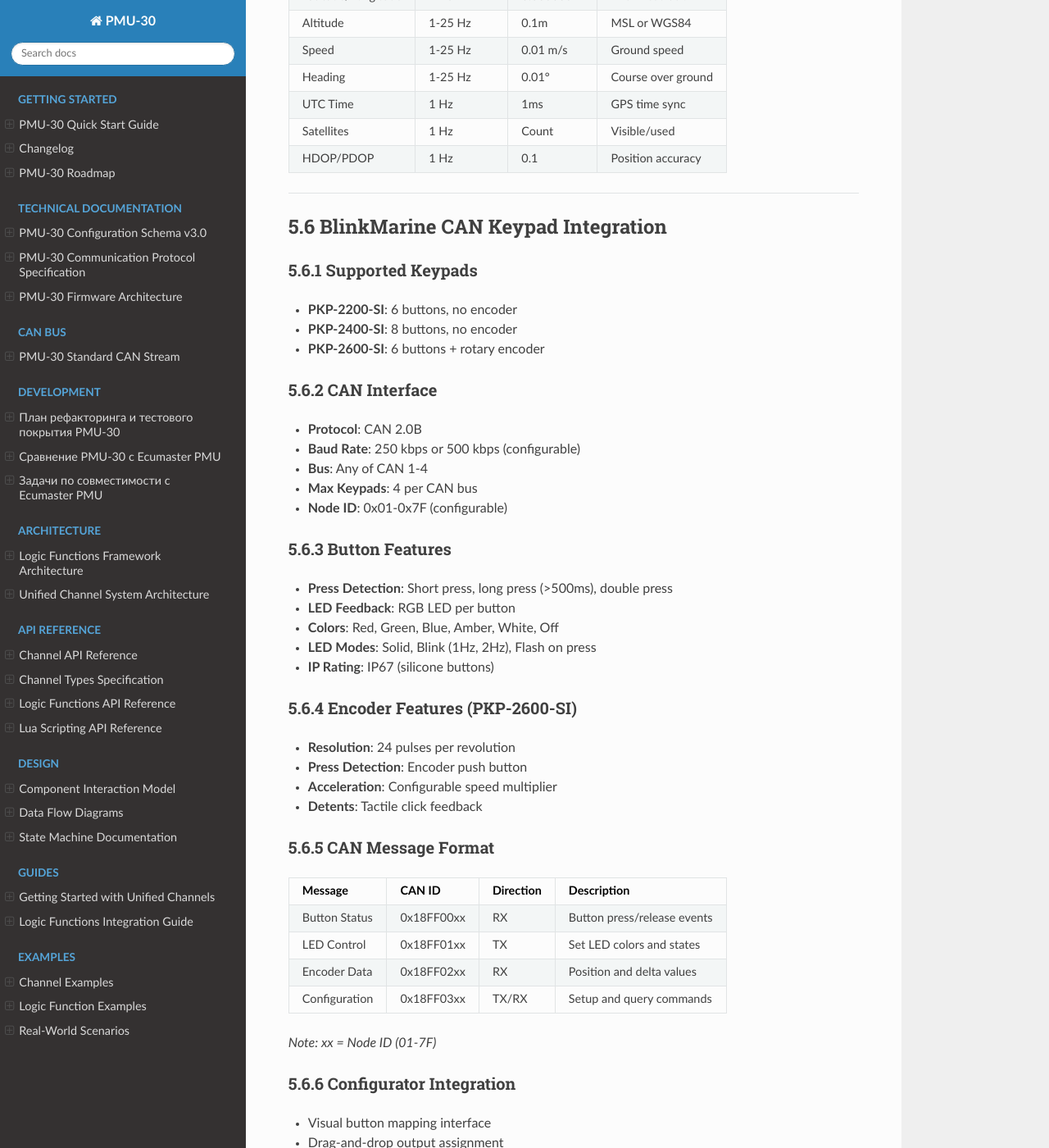
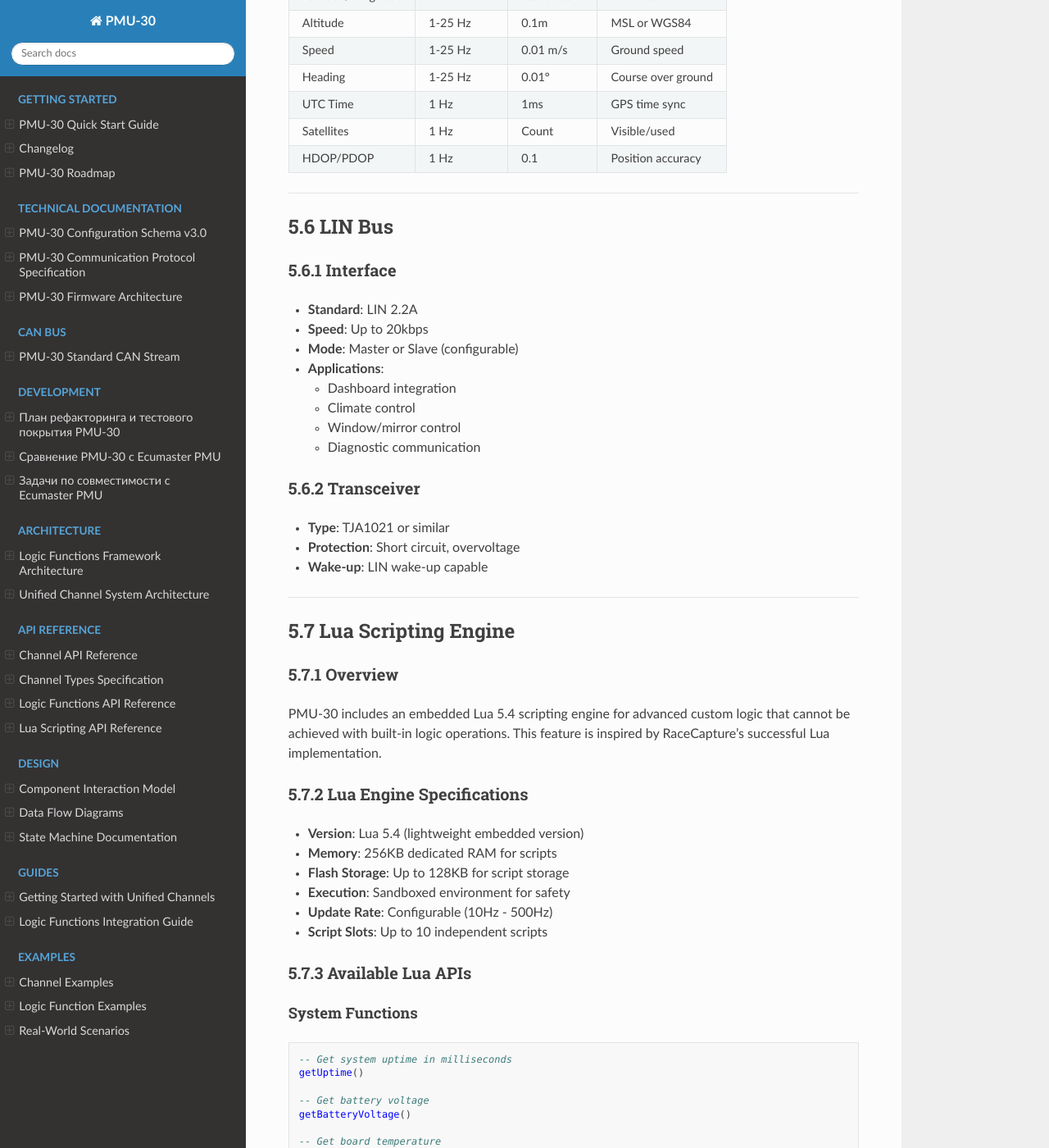
Before and after one commit to rakyury/pmu_30, a Sphinx documentation site: the page built from docs/hardware/technical_specification.md, in a window 1280 px wide and 1400 px high, scrolled down 14280 px. Shown: the whole window at 82% size. Built offline with Sphinx 7.4.7 and the Read the Docs theme 3.1.0, drawn with Linux system fonts in a browser that asks for light colours; pages that are not in the unit, such as notebooks, are missing from menus; some of the changed text lies outside the part shown.

Commit message:
Remove BlinkMarine section from technical spec
- BlinkMarine keypads are external accessories, not part of PMU hardware
- Renumber sections 5.7-5.9 to 5.6-5.8
- Update revision history

🤖 Generated with [Claude Code](https://claude.com/claude-code)

Co-Authored-By: Claude Opus 4.5 <noreply@anthropic.com>

````diff
--- a/docs/hardware/technical_specification.md
+++ b/docs/hardware/technical_specification.md
@@ -567,55 +567,9 @@ When using CAN FD interfaces (CAN1, CAN2):
 
 ---
 
-## 5.6 BlinkMarine CAN Keypad Integration
+## 5.6 LIN Bus
 
-### 5.6.1 Supported Keypads
-- **PKP-2200-SI**: 6 buttons, no encoder
-- **PKP-2400-SI**: 8 buttons, no encoder
-- **PKP-2600-SI**: 6 buttons + rotary encoder
-
-### 5.6.2 CAN Interface
-- **Protocol**: CAN 2.0B
-- **Baud Rate**: 250 kbps or 500 kbps (configurable)
-- **Bus**: Any of CAN 1-4
-- **Max Keypads**: 4 per CAN bus
-- **Node ID**: 0x01-0x7F (configurable)
-
-### 5.6.3 Button Features
-- **Press Detection**: Short press, long press (>500ms), double press
-- **LED Feedback**: RGB LED per button
-- **Colors**: Red, Green, Blue, Amber, White, Off
-- **LED Modes**: Solid, Blink (1Hz, 2Hz), Flash on press
-- **IP Rating**: IP67 (silicone buttons)
-
-### 5.6.4 Encoder Features (PKP-2600-SI)
-- **Resolution**: 24 pulses per revolution
-- **Press Detection**: Encoder push button
-- **Acceleration**: Configurable speed multiplier
-- **Detents**: Tactile click feedback
-
-### 5.6.5 CAN Message Format
-| Message | CAN ID | Direction | Description |
-|---------|--------|-----------|-------------|
-| Button Status | 0x18FF00xx | RX | Button press/release events |
-| LED Control | 0x18FF01xx | TX | Set LED colors and states |
-| Encoder Data | 0x18FF02xx | RX | Position and delta values |
-| Configuration | 0x18FF03xx | TX/RX | Setup and query commands |
-
-*Note: xx = Node ID (01-7F)*
-
-### 5.6.6 Configurator Integration
-- Visual button mapping interface
-- Drag-and-drop output assignment
-- LED color preview
-- Real-time button state monitoring
-- Encoder value display
-
----
-
-## 5.7 LIN Bus
-
-#### 5.7.1 Interface
+### 5.6.1 Interface
 - **Standard**: LIN 2.2A
 - **Speed**: Up to 20kbps
 - **Mode**: Master or Slave (configurable)
@@ -625,19 +579,19 @@ When using CAN FD interfaces (CAN1, CAN2):
   - Window/mirror control
   - Diagnostic communication
 
-#### 5.7.2 Transceiver
+### 5.6.2 Transceiver
 - **Type**: TJA1021 or similar
 - **Protection**: Short circuit, overvoltage
 - **Wake-up**: LIN wake-up capable
 
 ---
 
-## 5.8 Lua Scripting Engine
+## 5.7 Lua Scripting Engine
 
-### 5.8.1 Overview
+### 5.7.1 Overview
 PMU-30 includes an embedded Lua 5.4 scripting engine for advanced custom logic that cannot be achieved with built-in logic operations. This feature is inspired by RaceCapture's successful Lua implementation.
 
-### 5.8.2 Lua Engine Specifications
+### 5.7.2 Lua Engine Specifications
 - **Version**: Lua 5.4 (lightweight embedded version)
 - **Memory**: 256KB dedicated RAM for scripts
 - **Flash Storage**: Up to 128KB for script storage
@@ -645,7 +599,7 @@ PMU-30 includes an embedded Lua 5.4 scripting engine for advanced custom logic t
 - **Update Rate**: Configurable (10Hz - 500Hz)
 - **Script Slots**: Up to 10 independent scripts
 
-### 5.8.3 Available Lua APIs
+### 5.7.3 Available Lua APIs
 
 #### System Functions
 ```lua
@@ -745,7 +699,7 @@ constrain(value, min, max)
 movingAvg(channel, value, samples)
 ```
 
-### 5.8.4 Script Lifecycle
+### 5.7.4 Script Lifecycle
 
 #### Initialization
 ```lua
@@ -778,7 +732,7 @@ function onFault(channel, faultType)
 end
 ```
 
-### 5.8.5 Example Scripts
+### 5.7.5 Example Scripts
 
 #### Example 1: Custom Launch Control
 ```lua
@@ -874,7 +828,7 @@ function onTick()
 end
 ```
 
-### 5.8.6 Script Management
+### 5.7.6 Script Management
 - **Upload**: Via USB, WiFi, or configurator software
 - **Storage**: Scripts stored in external flash
 - **Editor**: Built-in editor in configurator with syntax highlighting
@@ -882,7 +836,7 @@ end
 - **Validation**: Syntax check before upload
 - **Runtime Protection**: Watchdog timer, memory limits, execution time limits
 
-### 5.8.7 Safety and Limitations
+### 5.7.7 Safety and Limitations
 - **Sandboxed**: Scripts cannot access system-critical functions
 - **Execution Time**: Max 10ms per tick (enforced)
 - **Memory Limits**: 256KB RAM limit
@@ -1506,7 +1460,7 @@ BO_ 1537 PMU_Status: 8 PMU30
 |---------|------|--------|---------|
 | 1.0 | 2025-12-21 | PMU-30 Team | Initial specification |
 | 1.1 | 2025-12-29 | PMU-30 Team | Updated to Implementation Phase, verified against firmware |
-| 1.2 | 2025-12-29 | PMU-30 Team | Updated PCB specs (150×120mm, 8-layer), added GPS/GNSS module (5.5), BlinkMarine keypad integration (5.6) |
+| 1.2 | 2025-12-29 | PMU-30 Team | Updated PCB specs (150×120mm, 8-layer), added GPS/GNSS module (5.5), LIN bus (5.6), Superseal connectors |
 
 ---
 
````
Also changed, not shown: other parts of docs/hardware/technical_specification.md (+9 -9 lines).
